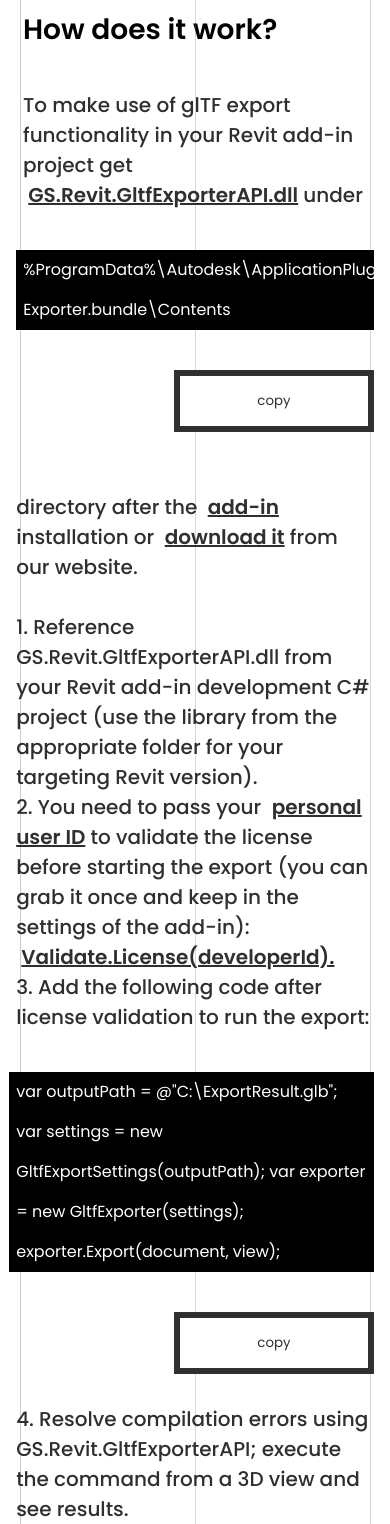
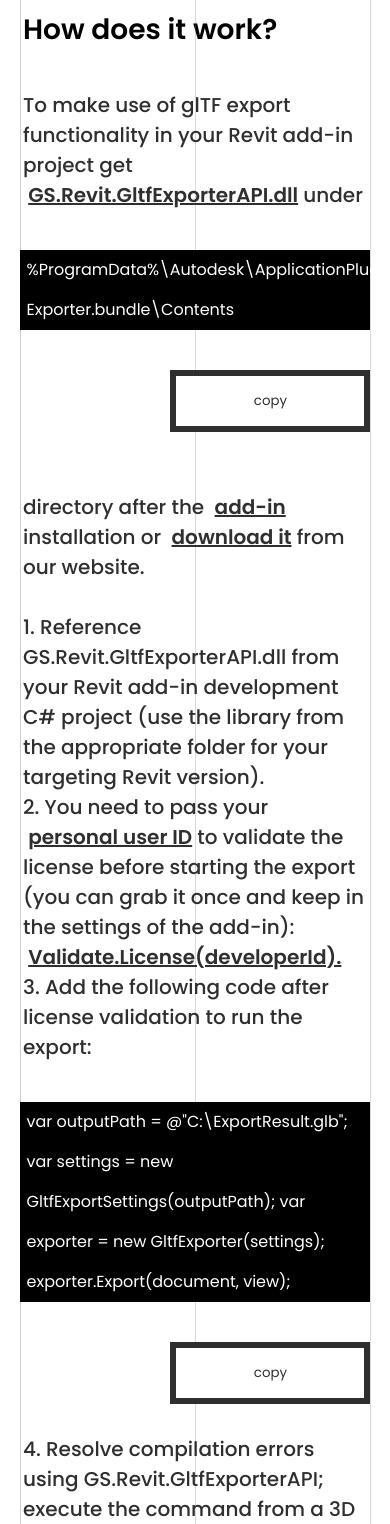
Before and after one commit to griffelstudio/griffel_studio, a Django app: page /products/exporter_api/ in a window 390 px wide. Shown: the part 3087-4611 px from the top of the page. Run offline with Django 3.2, Linux system fonts and the light colour scheme.

Commit message:
fix: exporter_api block code

```diff
--- a/mainsite/static/mainsite/style.css
+++ b/mainsite/static/mainsite/style.css
@@ -978,8 +978,12 @@ header  a {
   line-height: 30px;
 }
 .video-container {
-    width: 100%;
-    height: 250px;
+  width: 100%;
+  height: 250px;
+}
+.blockCode {
+  width: 102%;
+  margin-left: -1%;
 }
 
 }
--- a/mainsite/templates/mainsite/exporter_api.html
+++ b/mainsite/templates/mainsite/exporter_api.html
@@ -93,7 +93,7 @@
           <!-- <div class="button">copy</div> -->
           <!-- <button class="copy-bottom" onclick="myFunction()">Copy text</button> -->
             <button  onclick="copyText(copyText2)" class=" btn copy-bottom" type="submit" value="copy">copy</button>
-
+        </div>
         <div class="text">
           <p><br>
             directory after the &nbsp<a href="https://apps.autodesk.com/RVT/en/Detail/Index?id=4018039617950599215">add-in</a> installation or
```
